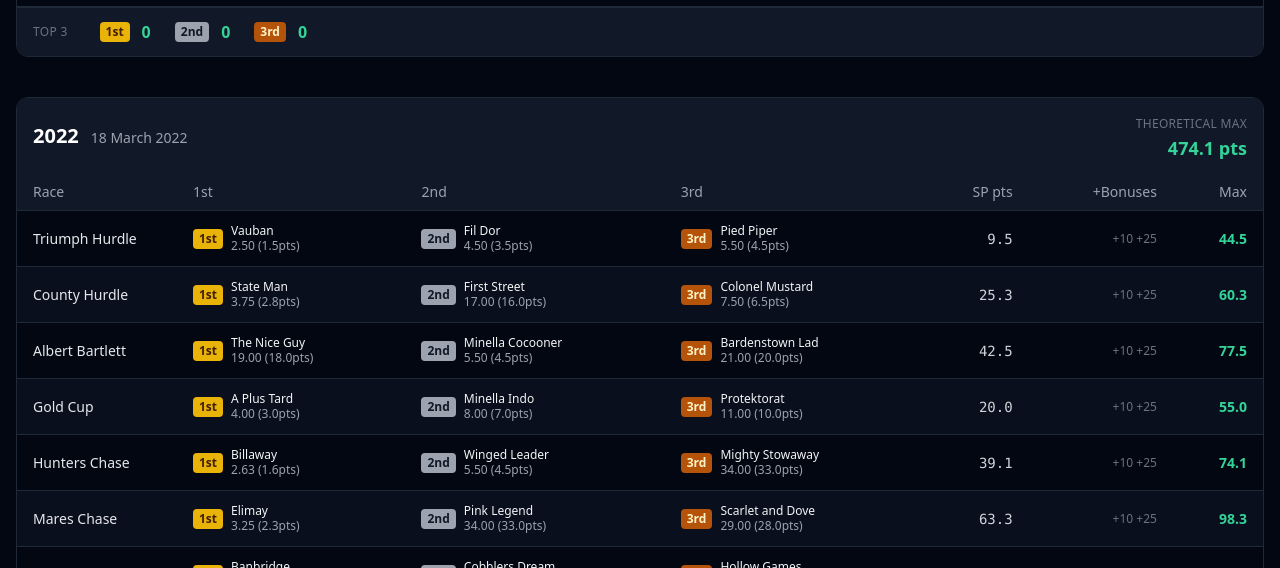
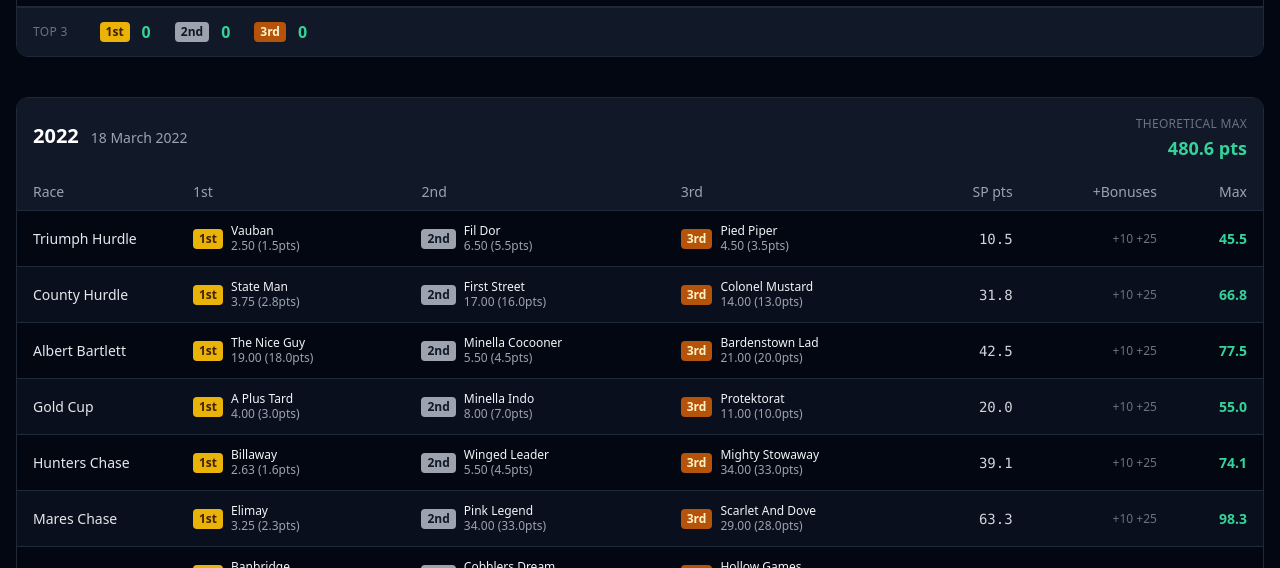
Before and after one commit to brianbees/cheltenham, a React (Vite) app: page / in a window 1280 px wide. Shown: the part 4840-5408 px from the top of the page. Built offline with nearby package versions, Linux system fonts and the light colour scheme.

Commit message:
Data: replace 2022 Gold Cup Day with correct verified field data

```diff
--- a/src/data/historicalData.js
+++ b/src/data/historicalData.js
@@ -625,191 +625,195 @@ export const historicalData = {
     races: [
       {
         raceName: "Triumph Hurdle",
-        fieldSize: 15,
+        fieldSize: 12,
         top3: [
-          { gatePosition: 16, horseName: "Vauban",     sp:  2.5  },
-          { gatePosition:  7, horseName: "Fil Dor",    sp:  4.5  },
-          { gatePosition: 14, horseName: "Pied Piper", sp:  5.5  },
+          { gatePosition: 12, horseName: "Vauban",     sp:  2.5 },
+          { gatePosition:  3, horseName: "Fil Dor",    sp:  6.5 },
+          { gatePosition:  9, horseName: "Pied Piper", sp:  4.5 },
         ],
         field: [
-          { gatePosition:  1, horseName: "Bell Ex One",       sp: 41.0,  finishPosition: 11 },
-          { gatePosition:  2, horseName: "Brazil",            sp: 10.0,  finishPosition: null }, // PU
-          { gatePosition:  4, horseName: "Champion Green",    sp: 81.0,  finishPosition: null }, // PU
-          { gatePosition:  5, horseName: "Dixon Cove",        sp: 51.0,  finishPosition:  9 },
-          { gatePosition:  6, horseName: "Doctor Bravo",      sp: 21.0,  finishPosition:  5 },
-          { gatePosition:  7, horseName: "Fil Dor",           sp:  4.5,  finishPosition:  2 },
-          { gatePosition:  8, horseName: "Forever Charming",  sp: 67.0,  finishPosition: 10 },
-          { gatePosition:  9, horseName: "Graystone",         sp: 126.0, finishPosition: null }, // PU
-          { gatePosition: 10, horseName: "Icare Allen",       sp: 11.0,  finishPosition:  8 },
-          { gatePosition: 11, horseName: "In The Air",        sp: 101.0, finishPosition: null }, // PU
-          { gatePosition: 12, horseName: "Il Etait Temps",    sp: 11.0,  finishPosition:  6 },
-          { gatePosition: 13, horseName: "Knight Salute",     sp: 15.0,  finishPosition:  7 },
-          { gatePosition: 14, horseName: "Pied Piper",        sp:  5.5,  finishPosition:  3 },
-          { gatePosition: 15, horseName: "Porticello",        sp: 12.0,  finishPosition:  4 },
-          { gatePosition: 16, horseName: "Vauban",            sp:  2.5,  finishPosition:  1 },
+          { gatePosition:  1, horseName: "Ages Of Man",      sp: 201.0, finishPosition: 12 },
+          { gatePosition:  2, horseName: "Koi Dodville",     sp: 201.0, finishPosition: 11 },
+          { gatePosition:  3, horseName: "Fil Dor",          sp:  6.5,  finishPosition:  2 },
+          { gatePosition:  4, horseName: "Doctor Parnassus", sp: 26.0,  finishPosition:  7 },
+          { gatePosition:  5, horseName: "Knight Salute",    sp: 17.0,  finishPosition:  9 },
+          { gatePosition:  6, horseName: "Lunar Power",      sp: 81.0,  finishPosition:  8 },
+          { gatePosition:  7, horseName: "Icare Allen",      sp: 11.0,  finishPosition:  4 },
+          { gatePosition:  8, horseName: "Il Etait Temps",   sp: 13.0,  finishPosition:  5 },
+          { gatePosition:  9, horseName: "Pied Piper",       sp:  4.5,  finishPosition:  3 },
+          { gatePosition: 10, horseName: "Teddy Blue",       sp: 41.0,  finishPosition: 10 },
+          { gatePosition: 11, horseName: "Porticello",       sp:  9.0,  finishPosition:  6 },
+          { gatePosition: 12, horseName: "Vauban",           sp:  2.5,  finishPosition:  1 },
         ],
       },
       {
         raceName: "County Hurdle",
-        fieldSize: 25,
+        fieldSize: 26,
         top3: [
-          { gatePosition: 17, horseName: "State Man",       sp:  3.75 },
-          { gatePosition:  1, horseName: "First Street",    sp: 17.0  },
-          { gatePosition: 15, horseName: "Colonel Mustard", sp:  7.5  },
+          { gatePosition: 15, horseName: "State Man",       sp:  3.75 },
+          { gatePosition:  8, horseName: "First Street",    sp: 17.0  },
+          { gatePosition: 16, horseName: "Colonel Mustard", sp: 14.0  },
         ],
         field: [
-          { gatePosition:  1, horseName: "First Street",       sp: 17.0,  finishPosition:  2 },
-          { gatePosition:  2, horseName: "Pied Piper",         sp: 15.0,  finishPosition:  7 },
-          { gatePosition:  3, horseName: "Lucky Max",          sp: 26.0,  finishPosition: 24 },
-          { gatePosition:  4, horseName: "West Cork",          sp:  7.5,  finishPosition:  4 },
-          { gatePosition:  5, horseName: "Champagne Gold",     sp: 29.0,  finishPosition: 19 },
-          { gatePosition:  6, horseName: "Greatwood",          sp: 51.0,  finishPosition: 17 },
-          { gatePosition:  7, horseName: "Stepney Causeway",   sp: 41.0,  finishPosition: 10 },
-          { gatePosition:  8, horseName: "I Like To Move It",  sp: 17.0,  finishPosition: 18 },
-          { gatePosition:  9, horseName: "Triple Trade",       sp: 26.0,  finishPosition:  5 },
-          { gatePosition: 10, horseName: "Broomfield Burg",    sp: 10.0,  finishPosition: 14 },
-          { gatePosition: 11, horseName: "Anna Bunina",        sp: 51.0,  finishPosition: 15 },
-          { gatePosition: 12, horseName: "Ciel de Neige",      sp: 13.0,  finishPosition: 12 },
-          { gatePosition: 13, horseName: "Captain Conby",      sp: 26.0,  finishPosition: 23 },
-          { gatePosition: 14, horseName: "Call Me Lyreen",     sp: 17.0,  finishPosition: 16 },
-          { gatePosition: 15, horseName: "Colonel Mustard",    sp:  7.5,  finishPosition:  3 },
-          { gatePosition: 16, horseName: "Playful Saint",      sp: 34.0,  finishPosition: 25 },
-          { gatePosition: 17, horseName: "State Man",          sp:  3.75, finishPosition:  1 },
-          { gatePosition: 18, horseName: "Autumn Evening",     sp: 15.0,  finishPosition: 13 },
-          { gatePosition: 19, horseName: "Petit Tonnerre",     sp: 13.0,  finishPosition:  6 },
-          { gatePosition: 20, horseName: "Ganapathi",          sp: 29.0,  finishPosition: 11 },
-          { gatePosition: 21, horseName: "Farout",             sp: 51.0,  finishPosition: 20 },
-          { gatePosition: 22, horseName: "Top Bandit",         sp: 17.0,  finishPosition:  8 },
-          { gatePosition: 23, horseName: "Eclair de Beaufeu",  sp: 51.0,  finishPosition: 21 },
-          { gatePosition: 24, horseName: "Mickey Bobo",        sp: 26.0,  finishPosition:  9 }, // cloth 24 — name may need verification
-          { gatePosition: 25, horseName: "Too Friendly",       sp: 34.0,  finishPosition: 22 },
+          { gatePosition:  1, horseName: "West Cork",           sp:  7.5,  finishPosition:  4 },
+          { gatePosition:  2, horseName: "Farout",              sp: 26.0,  finishPosition: 19 },
+          { gatePosition:  3, horseName: "Greatwood",           sp: 29.0,  finishPosition: 11 },
+          { gatePosition:  4, horseName: "Stepney Causeway",    sp: 41.0,  finishPosition: 13 },
+          { gatePosition:  5, horseName: "Breakeven",           sp: 17.0,  finishPosition: 23 },
+          { gatePosition:  6, horseName: "Ballyadam",           sp: 15.0,  finishPosition:  5 },
+          { gatePosition:  7, horseName: "Eclair De Beaufeu",   sp: 29.0,  finishPosition: 22 },
+          { gatePosition:  8, horseName: "First Street",        sp: 17.0,  finishPosition:  2 },
+          { gatePosition:  9, horseName: "Cormier",             sp: 13.0,  finishPosition:  7 },
+          { gatePosition: 10, horseName: "My Mate Mozzie",      sp: 17.0,  finishPosition:  8 },
+          { gatePosition: 11, horseName: "Champagne Gold",      sp: 29.0,  finishPosition: 17 },
+          { gatePosition: 12, horseName: "Ganapathi",           sp: 34.0,  finishPosition: 14 },
+          { gatePosition: 13, horseName: "Get My Drift",        sp: 26.0,  finishPosition: null }, // F
+          { gatePosition: 14, horseName: "Surprise Package",    sp: 21.0,  finishPosition:  6 },
+          { gatePosition: 15, horseName: "State Man",           sp:  3.75, finishPosition:  1 },
+          { gatePosition: 16, horseName: "Colonel Mustard",     sp: 14.0,  finishPosition:  3 },
+          { gatePosition: 17, horseName: "Toneche",             sp: 34.0,  finishPosition: 24 },
+          { gatePosition: 18, horseName: "Autumn Evening",      sp: 15.0,  finishPosition: 16 },
+          { gatePosition: 19, horseName: "Top Bandit",          sp: 11.0,  finishPosition:  9 },
+          { gatePosition: 20, horseName: "Call Me Lyreen",      sp: 17.0,  finishPosition: 21 },
+          { gatePosition: 21, horseName: "Mikael D'Haguenet",   sp: 34.0,  finishPosition: 12 },
+          { gatePosition: 22, horseName: "Petit Mouchoir",      sp: 41.0,  finishPosition: null }, // PU
+          { gatePosition: 23, horseName: "Gloire D'Athon",      sp: 23.0,  finishPosition: 15 },
+          { gatePosition: 24, horseName: "Sea Ducor",           sp: 41.0,  finishPosition: 20 },
+          { gatePosition: 25, horseName: "I Like To Move It",   sp: 17.0,  finishPosition: 10 },
+          { gatePosition: 26, horseName: "Broomfield Hall",     sp: 51.0,  finishPosition: 18 },
         ],
       },
       {
         raceName: "Albert Bartlett",
-        fieldSize: 17,
+        fieldSize: 16,
         top3: [
-          { gatePosition: 16, horseName: "The Nice Guy",      sp: 19.0 },
-          { gatePosition: 11, horseName: "Minella Cocooner",  sp:  5.5 },
-          { gatePosition:  2, horseName: "Bardenstown Lad",   sp: 21.0 },
+          { gatePosition: 17, horseName: "The Nice Guy",     sp: 19.0 },
+          { gatePosition: 13, horseName: "Minella Cocooner", sp:  5.5 },
+          { gatePosition:  2, horseName: "Bardenstown Lad",  sp: 21.0 },
         ],
         field: [
-          { gatePosition:  1, horseName: "Absolute Notions",     sp: 67.0,  finishPosition: 14 },
-          { gatePosition:  2, horseName: "Bardenstown Lad",      sp: 21.0,  finishPosition:  3 },
-          { gatePosition:  3, horseName: "Ballygrifincottage",   sp: 29.0,  finishPosition:  4 },
-          { gatePosition:  4, horseName: "Good Ball",            sp: 21.0,  finishPosition: null }, // PU
-          { gatePosition:  5, horseName: "Hillcrest",            sp:  4.5,  finishPosition:  7 },
-          { gatePosition:  6, horseName: "Jet Powered",          sp: 13.0,  finishPosition: 12 },
-          { gatePosition:  8, horseName: "Desertmore House",     sp: 34.0,  finishPosition: null }, // PU
-          { gatePosition:  9, horseName: "Kilcruit",             sp:  7.0,  finishPosition: null }, // PU
-          { gatePosition: 10, horseName: "Mahler Mission",       sp: 41.0,  finishPosition:  8 },
-          { gatePosition: 11, horseName: "Minella Cocooner",     sp:  5.5,  finishPosition:  2 },
-          { gatePosition: 12, horseName: "Presentling",          sp: 34.0,  finishPosition:  6 },
-          { gatePosition: 13, horseName: "Readin Tommy Wrong",   sp: 17.0,  finishPosition: 10 },
-          { gatePosition: 14, horseName: "Sheradann",            sp: 51.0,  finishPosition: 13 },
-          { gatePosition: 15, horseName: "Stag Horn",            sp: 12.0,  finishPosition:  9 },
-          { gatePosition: 16, horseName: "The Nice Guy",         sp: 19.0,  finishPosition:  1 },
-          { gatePosition: 17, horseName: "Gringo d'Aubrelle",    sp: 15.0,  finishPosition:  5 },
-          { gatePosition: 18, horseName: "Green Book",           sp: 26.0,  finishPosition: 11 },
+          { gatePosition:  1, horseName: "Ginto",             sp:  3.25, finishPosition: null }, // PU
+          { gatePosition:  2, horseName: "Bardenstown Lad",   sp: 21.0,  finishPosition:  3 },
+          { gatePosition:  3, horseName: "Hollow Games",      sp:  6.5,  finishPosition: 14 },
+          { gatePosition:  4, horseName: "Ballygrifincottage",sp: 29.0,  finishPosition:  4 },
+          { gatePosition:  5, horseName: "Good Time Jonny",   sp: 17.0,  finishPosition: 12 },
+          { gatePosition:  6, horseName: "Hartur D'Arc",      sp: 67.0,  finishPosition: 11 },
+          { gatePosition:  7, horseName: "Hillcrest",         sp:  6.0,  finishPosition:  5 },
+          { gatePosition:  8, horseName: "Green Book",        sp: 26.0,  finishPosition:  7 },
+          { gatePosition:  9, horseName: "Lakota Warrior",    sp: 101.0, finishPosition: null }, // PU
+          { gatePosition: 12, horseName: "Desertmore House",  sp: 29.0,  finishPosition:  8 },
+          { gatePosition: 13, horseName: "Minella Cocooner",  sp:  5.5,  finishPosition:  2 },
+          { gatePosition: 15, horseName: "Presente Primo",    sp: 101.0, finishPosition: 13 },
+          { gatePosition: 16, horseName: "Ramo",              sp: 51.0,  finishPosition: 10 },
+          { gatePosition: 17, horseName: "The Nice Guy",      sp: 19.0,  finishPosition:  1 },
+          { gatePosition: 18, horseName: "The Real Whacker",  sp: 51.0,  finishPosition:  9 },
+          { gatePosition: 19, horseName: "Shantreusse",       sp: 15.0,  finishPosition:  6 },
         ],
       },
       {
         raceName: "Gold Cup",
         fieldSize: 11,
         top3: [
-          { gatePosition:  2, horseName: "A Plus Tard",   sp:  4.0   },
-          { gatePosition:  7, horseName: "Minella Indo",  sp:  8.0   },
-          { gatePosition:  8, horseName: "Protektorat",   sp: 11.0   },
+          { gatePosition:  2, horseName: "A Plus Tard",  sp:  4.0   },
+          { gatePosition:  7, horseName: "Minella Indo", sp:  8.0   },
+          { gatePosition:  8, horseName: "Protektorat",  sp: 11.0   },
         ],
         field: [
           { gatePosition:  1, horseName: "Al Boum Photo",    sp:  7.0,  finishPosition:  6 },
           { gatePosition:  2, horseName: "A Plus Tard",      sp:  4.0,  finishPosition:  1 },
           { gatePosition:  3, horseName: "Asterion Forlonge",sp: 23.0,  finishPosition:  7 },
-          { gatePosition:  4, horseName: "Galvin",           sp:  4.333, finishPosition: 4 },
+          { gatePosition:  4, horseName: "Aye Right",        sp: 81.0,  finishPosition:  9 },
           { gatePosition:  5, horseName: "Chantry House",    sp: 17.0,  finishPosition: null }, // PU
+          { gatePosition:  6, horseName: "Galvin",           sp:  4.333, finishPosition: 4 },
           { gatePosition:  7, horseName: "Minella Indo",     sp:  8.0,  finishPosition:  2 },
           { gatePosition:  8, horseName: "Protektorat",      sp: 11.0,  finishPosition:  3 },
-          { gatePosition:  9, horseName: "Aye Right",        sp: 81.0,  finishPosition:  9 },
+          { gatePosition:  9, horseName: "Royale Pagaille",  sp: 21.0,  finishPosition:  5 },
           { gatePosition: 10, horseName: "Santini",          sp: 67.0,  finishPosition:  8 },
-          { gatePosition: 11, horseName: "Royale Pagaille",  sp: 21.0,  finishPosition:  5 },
-          { gatePosition: 12, horseName: "Tornado Flyer",    sp: 10.0,  finishPosition: null }, // PU
+          { gatePosition: 11, horseName: "Tornado Flyer",    sp: 10.0,  finishPosition: null }, // PU
         ],
       },
       {
         raceName: "Hunters Chase",
-        fieldSize: 14,
+        fieldSize: 19,
         top3: [
           { gatePosition:  2, horseName: "Billaway",        sp:  2.625 },
           { gatePosition: 19, horseName: "Winged Leader",   sp:  5.5   },
           { gatePosition: 11, horseName: "Mighty Stowaway", sp: 34.0   },
         ],
         field: [
-          { gatePosition:  1, horseName: "Bob And Co",      sp: 12.0,  finishPosition:  8 },
-          { gatePosition:  2, horseName: "Billaway",        sp:  2.625, finishPosition: 1 },
-          { gatePosition:  3, horseName: "Brain Power",     sp: 41.0,  finishPosition: null }, // PU
-          { gatePosition:  4, horseName: "Cat Tiger",       sp: 15.0,  finishPosition:  7 },
-          { gatePosition:  6, horseName: "Vaucelet",        sp: 11.0,  finishPosition:  5 },
-          { gatePosition:  7, horseName: "Wagner",          sp: 67.0,  finishPosition:  4 },
-          { gatePosition:  8, horseName: "Dubai Quest",     sp: 11.0,  finishPosition: 10 },
-          { gatePosition:  9, horseName: "Ferns Lock",      sp: 21.0,  finishPosition: null }, // PU
-          { gatePosition: 10, horseName: "I K Brunel",      sp: 101.0, finishPosition: null }, // PU
-          { gatePosition: 11, horseName: "Mighty Stowaway", sp: 34.0,  finishPosition:  3 },
-          { gatePosition: 12, horseName: "Secret Investor", sp: 21.0,  finishPosition: null }, // PU
-          { gatePosition: 15, horseName: "Latenightpass",   sp: 13.0,  finishPosition:  6 },
-          { gatePosition: 19, horseName: "Winged Leader",   sp:  5.5,  finishPosition:  2 },
-          { gatePosition: 20, horseName: "Porlock Bay",     sp: 26.0,  finishPosition:  9 },
+          { gatePosition:  1, horseName: "Cousin Pascal",     sp: 26.0,  finishPosition:  7 },
+          { gatePosition:  2, horseName: "Billaway",          sp:  2.625, finishPosition:  1 },
+          { gatePosition:  3, horseName: "Brain Power",       sp: 26.0,  finishPosition:  8 },
+          { gatePosition:  4, horseName: "Cat Tiger",         sp: 15.0,  finishPosition: 13 },
+          { gatePosition:  5, horseName: "Vaucelet",          sp:  8.5,  finishPosition:  4 },
+          { gatePosition:  6, horseName: "Chris's Dream",     sp: 11.0,  finishPosition:  5 },
+          { gatePosition:  7, horseName: "Downtown Getaway",  sp: 34.0,  finishPosition: null }, // PU
+          { gatePosition:  8, horseName: "Fact Of The Matter",sp: 101.0, finishPosition: null }, // PU
+          { gatePosition:  9, horseName: "Hazel Hill",        sp: 101.0, finishPosition: null }, // PU
+          { gatePosition: 10, horseName: "Latenightpass",     sp: 17.0,  finishPosition:  9 },
+          { gatePosition: 11, horseName: "Mighty Stowaway",   sp: 34.0,  finishPosition:  3 },
+          { gatePosition: 12, horseName: "Porlock Bay",       sp: 21.0,  finishPosition: null }, // PU
+          { gatePosition: 13, horseName: "Rio Diamond",       sp: 101.0, finishPosition: null }, // PU
+          { gatePosition: 14, horseName: "Dashing Perk",      sp: 101.0, finishPosition: 12 },
+          { gatePosition: 15, horseName: "Dubai Quest",       sp:  6.5,  finishPosition:  6 },
+          { gatePosition: 16, horseName: "Super Citizen",     sp: 101.0, finishPosition: null }, // PU
+          { gatePosition: 17, horseName: "The Storyteller",   sp: 26.0,  finishPosition: 10 },
+          { gatePosition: 18, horseName: "Wagner",            sp: 67.0,  finishPosition: 11 },
+          { gatePosition: 19, horseName: "Winged Leader",     sp:  5.5,  finishPosition:  2 },
         ],
       },
       {
         raceName: "Mares Chase",
-        fieldSize: 7,
+        fieldSize: 9,
         top3: [
           { gatePosition: 3, horseName: "Elimay",          sp:  3.25 },
           { gatePosition: 6, horseName: "Pink Legend",     sp: 34.0  },
-          { gatePosition: 2, horseName: "Scarlet and Dove",sp: 29.0  },
+          { gatePosition: 2, horseName: "Scarlet And Dove",sp: 29.0  },
         ],
         field: [
-          { gatePosition: 1, horseName: "Concertista",        sp:  2.875, finishPosition: 5 },
-          { gatePosition: 2, horseName: "Scarlet and Dove",   sp: 29.0,  finishPosition:  3 },
-          { gatePosition: 3, horseName: "Elimay",             sp:  3.25, finishPosition:  1 },
-          { gatePosition: 4, horseName: "Mount Ida",          sp:  3.75, finishPosition:  6 },
-          { gatePosition: 5, horseName: "Zambella",           sp: 17.0,  finishPosition:  4 },
-          { gatePosition: 6, horseName: "Pink Legend",        sp: 34.0,  finishPosition:  2 },
-          { gatePosition: 7, horseName: "Dame de Compagnie",  sp: 26.0,  finishPosition:  7 },
+          { gatePosition: 1, horseName: "Zambella",             sp:  6.5,  finishPosition:  4 },
+          { gatePosition: 2, horseName: "Scarlet And Dove",     sp: 29.0,  finishPosition:  3 },
+          { gatePosition: 3, horseName: "Elimay",               sp:  3.25, finishPosition:  1 },
+          { gatePosition: 4, horseName: "Court Maid",           sp: 11.0,  finishPosition:  8 },
+          { gatePosition: 5, horseName: "Grangee",              sp:  4.333, finishPosition: 7 },
+          { gatePosition: 6, horseName: "Pink Legend",          sp: 34.0,  finishPosition:  2 },
+          { gatePosition: 7, horseName: "Vienna Court",         sp: 15.0,  finishPosition:  5 },
+          { gatePosition: 8, horseName: "The Moonlight Melody", sp: 13.0,  finishPosition:  6 },
+          { gatePosition: 9, horseName: "Kapga De Lily",        sp: 26.0,  finishPosition:  9 },
         ],
       },
       {
         raceName: "Martin Pipe",
         fieldSize: 23,
         top3: [
-          { gatePosition: 22, horseName: "Banbridge",       sp: 13.0 },
-          { gatePosition:  9, horseName: "Cobblers Dream",  sp: 13.0 },
-          { gatePosition:  1, horseName: "Hollow Games",    sp:  6.5 },
+          { gatePosition: 11, horseName: "Banbridge",       sp: 13.0 },
+          { gatePosition: 15, horseName: "Cobblers Dream",  sp: 13.0 },
+          { gatePosition: 18, horseName: "Hollow Games",    sp:  5.5 },
         ],
         field: [
-          { gatePosition:  1, horseName: "Hollow Games",       sp:  6.5,  finishPosition:  3 },
-          { gatePosition:  2, horseName: "Chemical Energy",    sp: 19.0,  finishPosition: 14 },
-          { gatePosition:  3, horseName: "Freedom To Dream",   sp: 26.0,  finishPosition:  4 },
-          { gatePosition:  4, horseName: "Bellatrixsa",        sp: 34.0,  finishPosition: 11 },
-          { gatePosition:  5, horseName: "Silver Sheen",       sp: 51.0,  finishPosition:  8 },
-          { gatePosition:  6, horseName: "The Brimming Water", sp: 21.0,  finishPosition:  7 },
-          { gatePosition:  7, horseName: "Howth",              sp: 21.0,  finishPosition: 13 },
-          { gatePosition:  8, horseName: "Marble Sands",       sp: 51.0,  finishPosition: 15 },
-          { gatePosition:  9, horseName: "Cobblers Dream",     sp: 13.0,  finishPosition:  2 },
-          { gatePosition: 10, horseName: "Au Fleuron",         sp: 17.0,  finishPosition: 10 },
-          { gatePosition: 11, horseName: "Ambitious",          sp: 101.0, finishPosition: 17 },
-          { gatePosition: 12, horseName: "I A M Maximus",      sp: 15.0,  finishPosition:  9 },
-          { gatePosition: 13, horseName: "Gentleman De Mee",   sp: 11.0,  finishPosition: null }, // PU
-          { gatePosition: 14, horseName: "Vocal Duke",         sp: 67.0,  finishPosition: 16 },
-          { gatePosition: 15, horseName: "Unexpected Party",   sp: 15.0,  finishPosition: null }, // PU
-          { gatePosition: 16, horseName: "Balco Coastal",      sp: 11.0,  finishPosition: null }, // PU
-          { gatePosition: 18, horseName: "Grand Jury",         sp: 17.0,  finishPosition:  5 },
-          { gatePosition: 19, horseName: "Saint D'Oroux",      sp: 41.0,  finishPosition: null }, // PU
-          { gatePosition: 20, horseName: "Lucky Tenner",       sp: 67.0,  finishPosition: null }, // PU
-          { gatePosition: 21, horseName: "Winter Fog",         sp: 10.0,  finishPosition: null }, // PU
-          { gatePosition: 22, horseName: "Banbridge",          sp: 13.0,  finishPosition:  1 },
-          { gatePosition: 23, horseName: "Party Business",     sp: 15.0,  finishPosition: 12 },
-          { gatePosition: 24, horseName: "Ebasari",            sp: 34.0,  finishPosition:  6 },
+          { gatePosition:  1, horseName: "Party Central",      sp:  4.5,  finishPosition:  5 },
+          { gatePosition:  2, horseName: "Top Bandit",         sp: 11.0,  finishPosition: null }, // PU
+          { gatePosition:  3, horseName: "Decimation",         sp: 26.0,  finishPosition: 16 },
+          { gatePosition:  4, horseName: "Lucky Max",          sp: 29.0,  finishPosition: 18 },
+          { gatePosition:  5, horseName: "Langer Dan",         sp:  5.0,  finishPosition:  6 },
+          { gatePosition:  6, horseName: "Ilikedwayurthinkin", sp: 41.0,  finishPosition: 12 },
+          { gatePosition:  7, horseName: "Au Fleuron",         sp: 41.0,  finishPosition:  7 },
+          { gatePosition:  8, horseName: "Silver Sheen",       sp: 67.0,  finishPosition: 14 },
+          { gatePosition:  9, horseName: "Freedom To Dream",   sp: 21.0,  finishPosition:  4 },
+          { gatePosition: 10, horseName: "Eric Bloodaxe",      sp: 12.0,  finishPosition:  8 },
+          { gatePosition: 11, horseName: "Banbridge",          sp: 13.0,  finishPosition:  1 },
+          { gatePosition: 12, horseName: "Perfect Attitude",   sp: 17.0,  finishPosition: 15 },
+          { gatePosition: 13, horseName: "Grand Jury",         sp: 11.0,  finishPosition:  9 },
+          { gatePosition: 14, horseName: "The Little Yank",    sp: 41.0,  finishPosition: 10 },
+          { gatePosition: 15, horseName: "Cobblers Dream",     sp: 13.0,  finishPosition:  2 },
+          { gatePosition: 16, horseName: "Chemical Energy",    sp: 21.0,  finishPosition: 11 },
+          { gatePosition: 17, horseName: "Whatdeawant",        sp: 17.0,  finishPosition: 13 },
+          { gatePosition: 18, horseName: "Hollow Games",       sp:  5.5,  finishPosition:  3 },
+          { gatePosition: 19, horseName: "Mighty Tom",         sp: 101.0, finishPosition: 17 },
+          { gatePosition: 20, horseName: "The Very Man",       sp: 21.0,  finishPosition: null }, // PU
+          { gatePosition: 21, horseName: "Humble Glory",       sp: 81.0,  finishPosition: null }, // PU
+          { gatePosition: 22, horseName: "Bigz Belief",        sp: 67.0,  finishPosition: 19 },
+          { gatePosition: 23, horseName: "Father Jed",         sp: 101.0, finishPosition: null }, // UR
         ],
       },
     ],
@@ -819,6 +823,8 @@ export const historicalData = {
       { name: "", score: 0 },
     ],
   },
+
+
 
 
 
```
